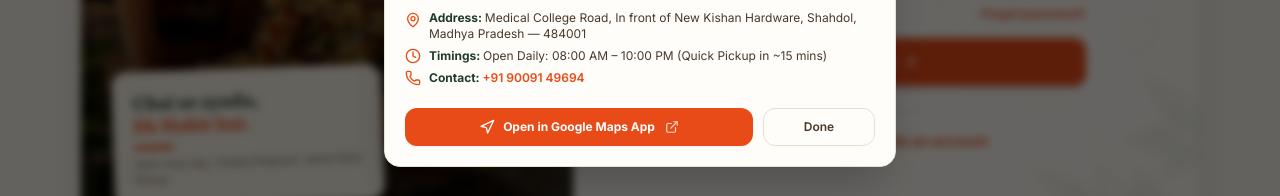
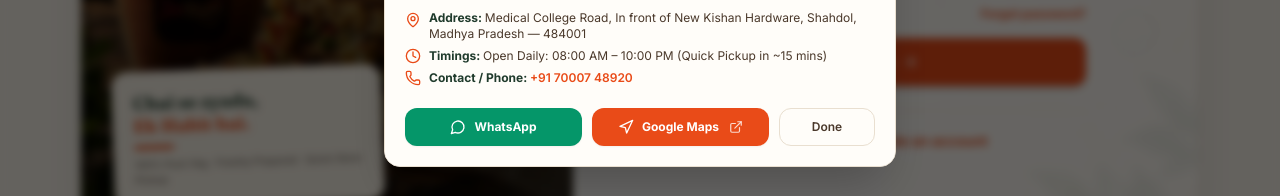
Before and after one commit to shivanshlpu/TEA, a React (Vite) app in the folder apps/customer-web/: page /login in a window 1280 px wide. Both pictures are taken after a click on the button "Click to view Google Maps location". Shown: the part 507-703 px from the top of the page. Built offline with nearby package versions, Linux system fonts and the light colour scheme; no server answers.

Commit message:
feat(customer-web): update Instagram to https://www.instagram.com/teabhatti.sdl/ and WhatsApp contact to 7000748920

```diff
--- a/apps/customer-web/src/components/Footer.jsx
+++ b/apps/customer-web/src/components/Footer.jsx
@@ -47,20 +47,22 @@
           {/* Right: Social Links */}
           <div className="flex items-center gap-3">
             <a
-              href="https://instagram.com"
+              href="https://www.instagram.com/teabhatti.sdl/"
               target="_blank"
               rel="noreferrer"
-              className="w-8 h-8 rounded-full border border-white/20 flex items-center justify-center text-[#E9DFD0] hover:text-white hover:border-white transition-colors"
-              aria-label="Instagram"
+              className="w-9 h-9 rounded-full border border-white/20 flex items-center justify-center text-[#E9DFD0] hover:text-white hover:border-[#E94B18] hover:bg-[#E94B18]/20 transition-all"
+              aria-label="Instagram (@teabhatti.sdl)"
+              title="Follow us on Instagram (@teabhatti.sdl)"
             >
               <Instagram className="w-4 h-4" />
             </a>
             <a
-              href="https://wa.me/919009149694"
+              href="https://wa.me/917000748920"
               target="_blank"
               rel="noreferrer"
-              className="w-8 h-8 rounded-full border border-white/20 flex items-center justify-center text-[#E9DFD0] hover:text-white hover:border-white transition-colors"
-              aria-label="WhatsApp"
+              className="w-9 h-9 rounded-full border border-white/20 flex items-center justify-center text-[#E9DFD0] hover:text-white hover:border-emerald-500 hover:bg-emerald-500/20 transition-all"
+              aria-label="WhatsApp (+91 7000748920)"
+              title="Chat with us on WhatsApp (+91 7000748920)"
             >
               <MessageCircle className="w-4 h-4" />
             </a>
--- a/apps/customer-web/src/components/Navbar.jsx
+++ b/apps/customer-web/src/components/Navbar.jsx
@@ -17,7 +17,8 @@
   ExternalLink,
   Clock,
   Phone,
-  UserCheck
+  UserCheck,
+  MessageCircle
 } from 'lucide-react';
 import { motion, AnimatePresence } from 'motion/react';
 import { useCart } from '../context/CartContext.jsx';
@@ -362,9 +363,9 @@
                   <div className="flex items-center gap-2">
                     <Phone className="w-4 h-4 text-[#E94B18] shrink-0" />
                     <div>
-                      <span className="font-bold text-[#203B2C]">Contact: </span>
-                      <a href="tel:+919009149694" className="text-[#E94B18] font-semibold hover:underline">
-                        +91 90091 49694
+                      <span className="font-bold text-[#203B2C]">Contact / Phone: </span>
+                      <a href="tel:+917000748920" className="text-[#E94B18] font-semibold hover:underline">
+                        +91 70007 48920
                       </a>
                     </div>
                   </div>
@@ -372,19 +373,29 @@
 
                 <div className="pt-2 flex flex-col sm:flex-row gap-2.5">
                   <a
+                    href="https://wa.me/917000748920"
+                    target="_blank"
+                    rel="noreferrer"
+                    className="flex-1 bg-emerald-600 hover:bg-emerald-700 text-white text-xs font-bold py-2.5 px-4 rounded-xl flex items-center justify-center gap-2 transition-colors shadow-sm"
+                  >
+                    <MessageCircle className="w-4 h-4" />
+                    <span>WhatsApp</span>
+                  </a>
+
+                  <a
                     href={MAPS_URL}
                     target="_blank"
                     rel="noreferrer"
                     className="flex-1 bg-[#E94B18] hover:bg-[#C8451F] text-white text-xs font-bold py-2.5 px-4 rounded-xl flex items-center justify-center gap-2 transition-colors shadow-sm"
                   >
                     <Navigation className="w-4 h-4" />
-                    <span>Open in Google Maps App</span>
+                    <span>Google Maps</span>
                     <ExternalLink className="w-3.5 h-3.5 ml-0.5 opacity-80" />
                   </a>
 
                   <button
                     onClick={() => setShowLocationModal(false)}
-                    className="sm:w-28 py-2.5 px-4 border border-[#E9DFD0] hover:bg-[#F8F3E9] text-xs font-semibold text-[#4A382A] rounded-xl transition-colors"
+                    className="sm:w-24 py-2.5 px-4 border border-[#E9DFD0] hover:bg-[#F8F3E9] text-xs font-semibold text-[#4A382A] rounded-xl transition-colors"
                   >
                     Done
                   </button>
--- a/apps/customer-web/src/pages/Checkout.jsx
+++ b/apps/customer-web/src/pages/Checkout.jsx
@@ -463,7 +463,7 @@
                 <span>Tea Bhatti Cafe Counter</span>
               </div>
               <p className="text-text-secondary pl-6">
-                Near Medical College, Shahdol, Madhya Pradesh • Phone: +91 9009149694
+                Near Medical College, Shahdol, Madhya Pradesh • Phone: +91 7000748920
               </p>
               <div className="pl-6 pt-1 text-[11px] text-text-secondary font-medium">
                 Show your pickup token at the counter when you arrive.
--- a/apps/customer-web/src/pages/Login.jsx
+++ b/apps/customer-web/src/pages/Login.jsx
@@ -21,7 +21,8 @@
   X,
   Sparkles,
   ShieldCheck,
-  Store
+  Store,
+  MessageCircle
 } from 'lucide-react';
 import { motion, AnimatePresence } from 'motion/react';
 import { useAuth } from '../context/AuthContext.jsx';
@@ -490,24 +491,33 @@
                   </div>
                   <div className="flex items-center gap-2 text-[11px] text-[#746A60]">
                     <Phone className="w-3.5 h-3.5 text-[#E94B18] shrink-0" />
-                    <a href="tel:+919009149694" className="font-bold text-[#E94B18] hover:underline">
-                      +91 90091 49694
+                    <a href="tel:+917000748920" className="font-bold text-[#E94B18] hover:underline">
+                      +91 70007 48920
                     </a>
                   </div>
                 </div>
 
                 <p className="text-[11px] text-[#746A60]">
-                  Please give us a call or visit the counter, and we will verify your registered phone number and update your password immediately.
+                  Please call us or send a message on WhatsApp, and we will verify your registered phone number and update your password immediately.
                 </p>
               </div>
 
-              <div className="pt-2 flex gap-3">
+              <div className="pt-2 flex flex-col sm:flex-row gap-2.5">
                 <a
-                  href="tel:+919009149694"
-                  className="flex-1 bg-[#E94B18] hover:bg-[#D43F10] text-white py-2.5 px-4 rounded-xl text-center font-bold text-xs shadow-xs transition-colors flex items-center justify-center gap-1.5"
+                  href="https://wa.me/917000748920?text=Hi%20Tea%20Bhatti%2C%20I%20need%20help%20resetting%20my%20password"
+                  target="_blank"
+                  rel="noreferrer"
+                  className="flex-1 bg-emerald-600 hover:bg-emerald-700 text-white py-2.5 px-4 rounded-xl text-center font-bold text-xs shadow-xs transition-colors flex items-center justify-center gap-1.5"
+                >
+                  <MessageCircle className="w-3.5 h-3.5" />
+                  <span>WhatsApp (+91 70007 48920)</span>
+                </a>
+                <a
+                  href="tel:+917000748920"
+                  className="bg-[#E94B18] hover:bg-[#D43F10] text-white py-2.5 px-4 rounded-xl text-center font-bold text-xs shadow-xs transition-colors flex items-center justify-center gap-1.5"
                 >
                   <Phone className="w-3.5 h-3.5" />
-                  <span>Call Store (+91 90091 49694)</span>
+                  <span>Call Store</span>
                 </a>
                 <button
                   type="button"
--- a/apps/customer-web/src/pages/OrderTracking.jsx
+++ b/apps/customer-web/src/pages/OrderTracking.jsx
@@ -25,7 +25,8 @@
   Bell,
   CreditCard,
   Lock,
-  RefreshCw
+  RefreshCw,
+  MessageCircle
 } from 'lucide-react';
 import api, { SOCKET_URL } from '../lib/api.js';
 import { useAuth } from '../context/AuthContext.jsx';
@@ -508,16 +509,26 @@
           <div className="text-xs">
             <h3 className="font-heading font-bold text-text-primary text-sm">Tea Bhatti Cafe</h3>
             <p className="text-text-secondary">Near Medical College, Shahdol, Madhya Pradesh</p>
-            <p className="text-text-secondary font-medium">Phone: +91 9009149694</p>
+            <p className="text-text-secondary font-medium">Phone: +91 7000748920</p>
           </div>
         </div>
 
-        <a
-          href="tel:+919009149694"
-          className="btn-outline px-4 py-2 text-xs font-bold flex items-center gap-1.5 shrink-0"
-        >
-          <Phone className="w-3.5 h-3.5" /> Call Store
-        </a>
+        <div className="flex items-center gap-2 shrink-0">
+          <a
+            href="https://wa.me/917000748920?text=Hi%20Tea%20Bhatti%2C%20I%20have%20an%20inquiry%20regarding%20my%20order"
+            target="_blank"
+            rel="noreferrer"
+            className="btn-primary bg-emerald-600 hover:bg-emerald-700 text-white px-3.5 py-2 text-xs font-bold flex items-center gap-1.5 rounded-xl transition-colors shadow-xs"
+          >
+            <MessageCircle className="w-3.5 h-3.5" /> WhatsApp
+          </a>
+          <a
+            href="tel:+917000748920"
+            className="btn-outline px-3.5 py-2 text-xs font-bold flex items-center gap-1.5 rounded-xl shrink-0"
+          >
+            <Phone className="w-3.5 h-3.5" /> Call Store
+          </a>
+        </div>
       </div>
 
       {/* Order Item Details */}
```
